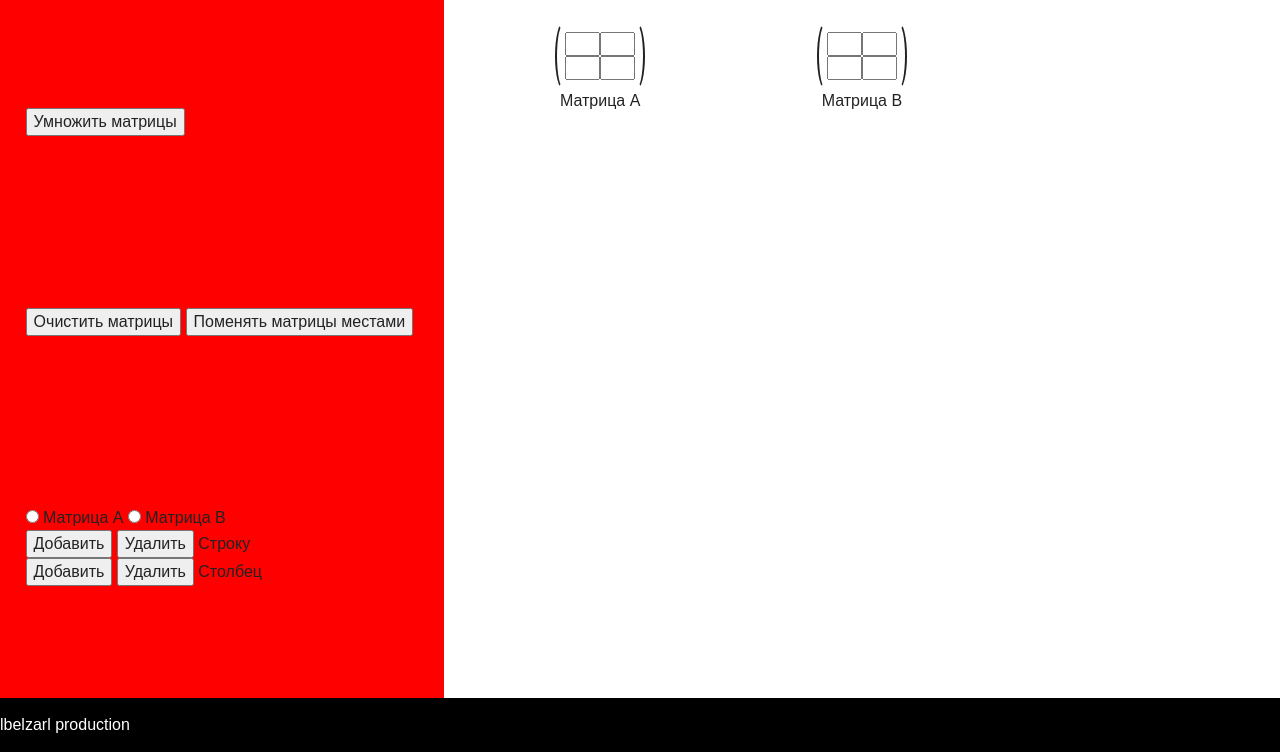
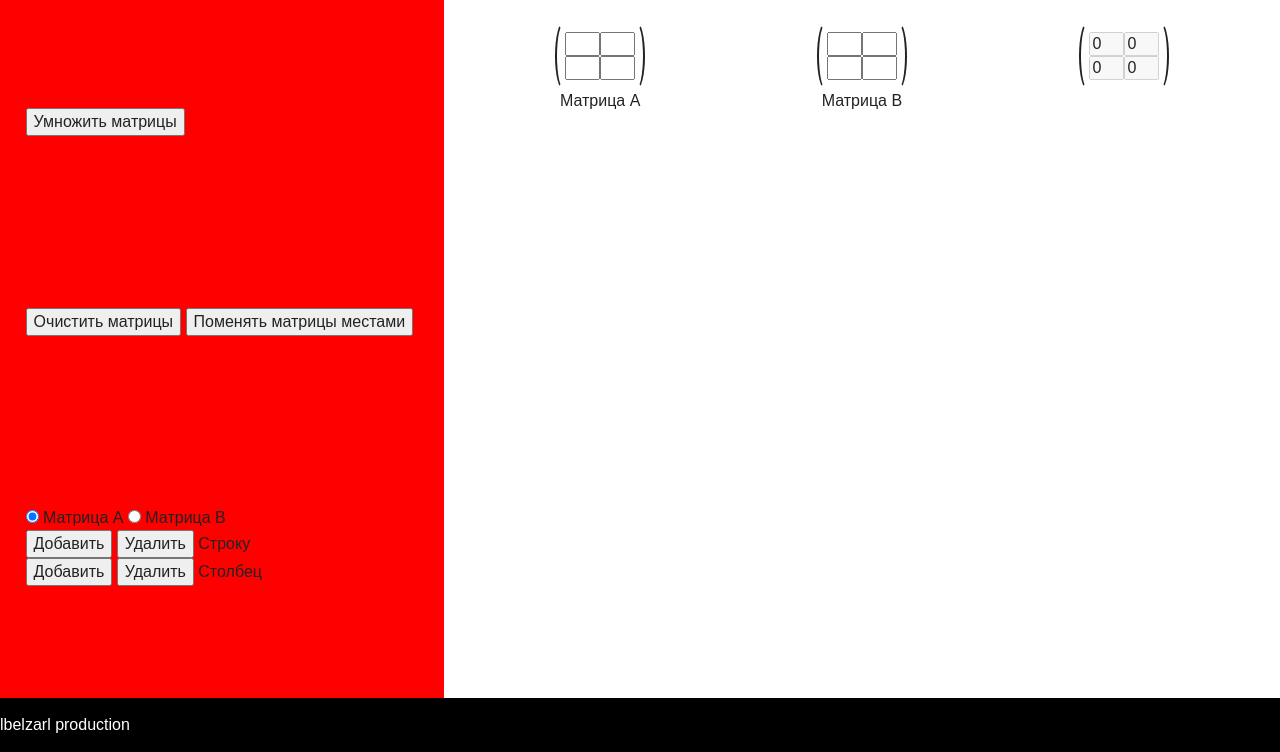
Before and after one commit to lbelzarl/calculator_matrices, a plain HTML site: page index.html in a window 1280 px wide. Both pictures are taken after a click on the button "Умножить матрицы". Shown: the part 48-800 px from the top of the page. Drawn offline with Linux system fonts and the light colour scheme.

Commit message:
Добавлен алгаритм перемножения матриц

```diff
--- a/css/main.css
+++ b/css/main.css
@@ -276,9 +276,6 @@ main {
     width: 35px;
 }
 
-
-
-
 footer {
     display: block;
     background-color: black;
--- a/index.html
+++ b/index.html
@@ -31,11 +31,11 @@
                 <div class="add-remove">
                     <div>
                         <label>
-                            <input type="radio" name="matrix" class="check">
+                            <input type="radio" name="matrix" class="check" checked="checked" value="matrix-a">
                             <span>Матрица А</span>
                         </label>
                         <label>
-                            <input type="radio" name="matrix" class="check">
+                            <input type="radio" name="matrix" class="check" value="matrix-b">
                             <span>Матрица В</span>
                         </label>
                     </div>
@@ -78,12 +78,14 @@
                     </div>
                     <span>Матрица В</span>
                 </div>
-                <div class="matrix-c"></div>
+                <div class="matrix-c">
+                </div>
             </section>
         </main>
         <footer>
             <p>lbelzarl production</p>
         </footer>
         <script src="js/main.js"></script>
+        <script src="js/vendor/jquery.js"></script>
     </body>
 </html>
--- a/js/main.js
+++ b/js/main.js
@@ -1,7 +1,60 @@
-var btn = document.querySelector('.add-remove');
+var btn = document.querySelector('.multiply-btn');
 
 btn.addEventListener('click', function(e) {
-	if (e.target.classList.contains("add-row")) {
-		//
+	var row = $('.matrix-a .row').length,
+		column = $('.matrix-b input').length / $('.matrix-b .row').length,
+		A = $('.matrix-a input'),	// массив всех значений матрицы А
+		B = $('.matrix-b input'),	// массив всех значений матрицы В
+		matrixC = [];
+
+	// Алгаритм перемножения матриц.
+	for (var i = 0; i <= row; i+=2) {
+		for (var j = 0; j <= column-1; j++) {
+			var C = A[i].value * B[j].value + A[i+1].value * B[j+2].value;
+			matrixC.push(C);
+		}
+	}
+
+	// Выводим матрицу С.
+	$('.matrix-c').empty();
+	$('<div class="wrap"></div>').appendTo('.matrix-c')
+
+	for (var i = 1, k = 0; i <= row; i++) {
+		var div = $('<div class="row"></div>');
+		div.appendTo('.matrix-c .wrap');
+
+		for (var j = 1; j <= column; j++) {
+			div.append('<input type="text" value="' + matrixC[k++] + '" disabled>');
+		}
 	}
 });
+
+	// var	check = '.' + $('input:radio:checked').val(),
+	// if (e.target.classList.contains('add-row')) {
+
+	// 	return;
+	// }
+
+	// if (e.target.classList.contains('remove-row')) {
+	// 	//
+	// 	return;
+	// }
+
+	// if (e.target.classList.contains('add-column')) {
+	// 	//
+	// 	return;
+	// }
+
+	// if (e.target.classList.contains('remove-column')) {
+	// 	//
+	// 	return;
+	// }
+
+
+
+// function add-row() {
+// 	$('<div class="row">' +
+//             '<input type="text" data-matrix="a" data-row="2" data-column="1">' +
+//             '<input type="text" data-matrix="a" data-row="2" data-column="2">' +
+//     '</div>')
+// }
```
Also changed, not shown: js/vendor/jquery.js (renamed from js/vendor/jquery-1.11.2.min.js).
